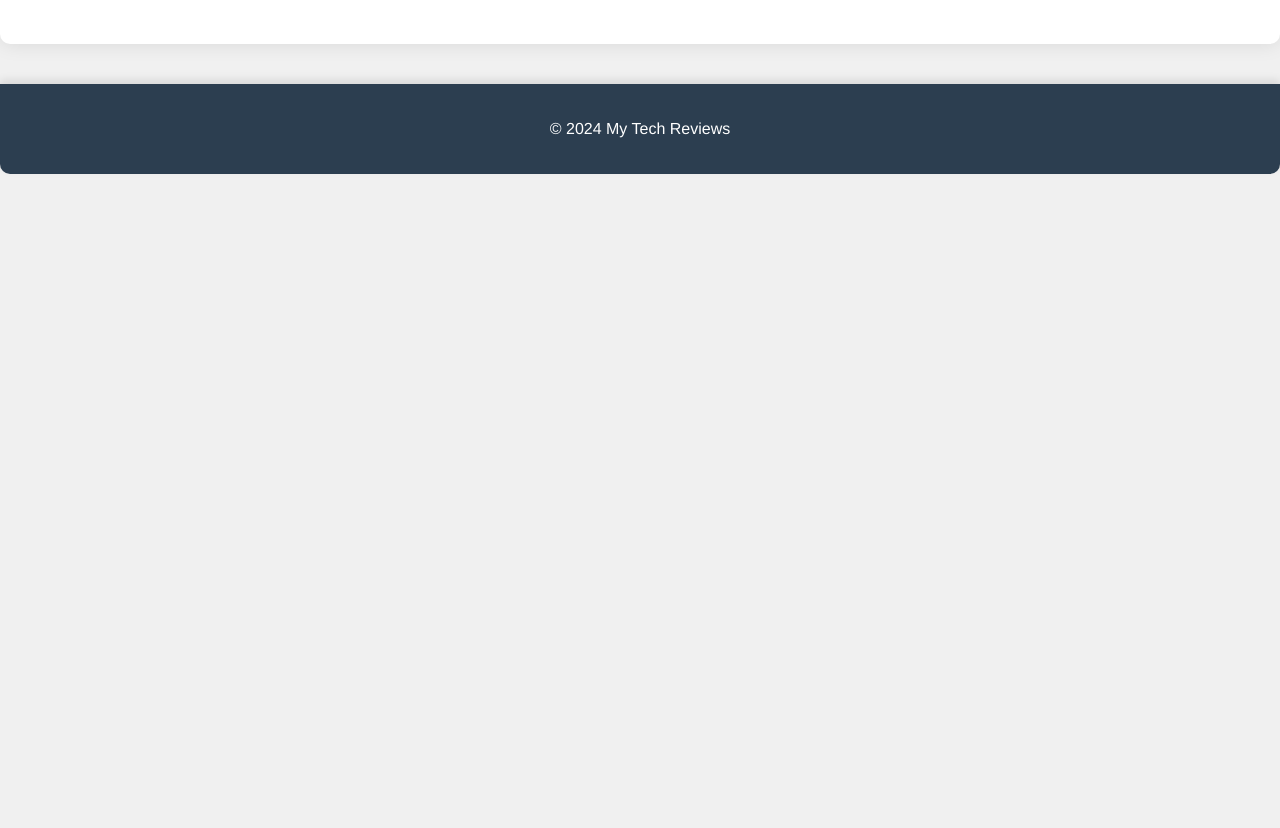
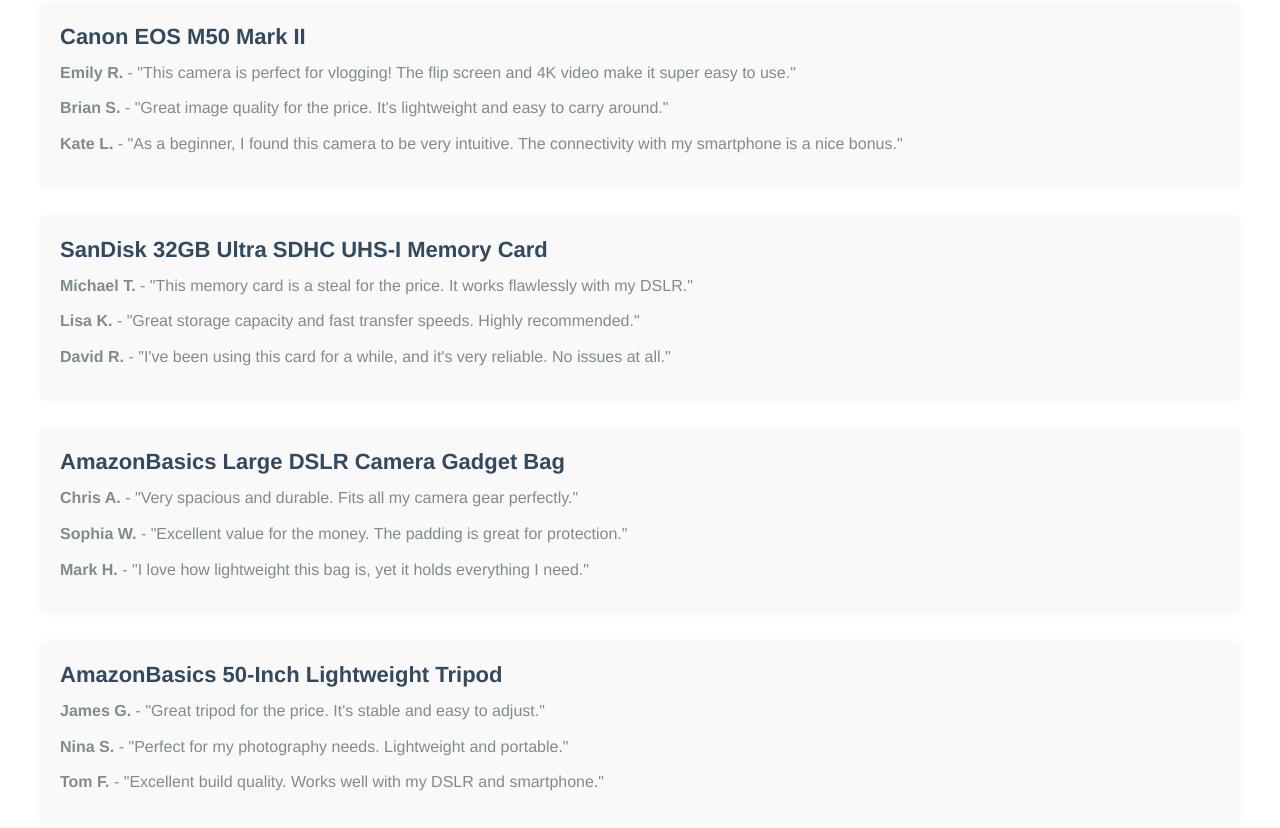
Before and after one commit to toospoopy/toospoopy.github.io, a plain HTML site: page reviews.html in a window 1280 px wide. Shown: the part 497-1325 px from the top of the page. Before the commit the page ends 800 px from the top, so only its background shows below. Drawn offline with Linux system fonts and the light colour scheme.

Commit message:
added reviews

```diff
--- a/reviews.html
+++ b/reviews.html
@@ -90,13 +90,47 @@
     </nav>
     <div class="container">
         <h2>Customer Reviews</h2>
+
+        <!-- Canon EOS R10 Reviews -->
         <div class="reviews">
             <h4>Canon EOS R10</h4>
             <p><strong>John D.</strong> - "Fantastic camera for the price! The image quality is excellent, and it's perfect for both photography and videography."</p>
             <p><strong>Sarah P.</strong> - "I love the compact design and the fact that it shoots in 4K. It's very user-friendly, even for beginners."</p>
             <p><strong>Alex M.</strong> - "Great camera for content creators! The autofocus is spot-on, and the video quality is superb."</p>
         </div>
-        <!-- Add more reviews here as needed -->
+
+        <!-- Canon EOS M50 Mark II Reviews -->
+        <div class="reviews">
+            <h4>Canon EOS M50 Mark II</h4>
+            <p><strong>Emily R.</strong> - "This camera is perfect for vlogging! The flip screen and 4K video make it super easy to use."</p>
+            <p><strong>Brian S.</strong> - "Great image quality for the price. It's lightweight and easy to carry around."</p>
+            <p><strong>Kate L.</strong> - "As a beginner, I found this camera to be very intuitive. The connectivity with my smartphone is a nice bonus."</p>
+        </div>
+
+        <!-- SanDisk 32GB Ultra SDHC UHS-I Memory Card Reviews -->
+        <div class="reviews">
+            <h4>SanDisk 32GB Ultra SDHC UHS-I Memory Card</h4>
+            <p><strong>Michael T.</strong> - "This memory card is a steal for the price. It works flawlessly with my DSLR."</p>
+            <p><strong>Lisa K.</strong> - "Great storage capacity and fast transfer speeds. Highly recommended."</p>
+            <p><strong>David R.</strong> - "I've been using this card for a while, and it's very reliable. No issues at all."</p>
+        </div>
+
+        <!-- AmazonBasics Large DSLR Camera Gadget Bag Reviews -->
+        <div class="reviews">
+            <h4>AmazonBasics Large DSLR Camera Gadget Bag</h4>
+            <p><strong>Chris A.</strong> - "Very spacious and durable. Fits all my camera gear perfectly."</p>
+            <p><strong>Sophia W.</strong> - "Excellent value for the money. The padding is great for protection."</p>
+            <p><strong>Mark H.</strong> - "I love how lightweight this bag is, yet it holds everything I need."</p>
+        </div>
+
+        <!-- AmazonBasics 50-Inch Lightweight Tripod Reviews -->
+        <div class="reviews">
+            <h4>AmazonBasics 50-Inch Lightweight Tripod</h4>
+            <p><strong>James G.</strong> - "Great tripod for the price. It's stable and easy to adjust."</p>
+            <p><strong>Nina S.</strong> - "Perfect for my photography needs. Lightweight and portable."</p>
+            <p><strong>Tom F.</strong> - "Excellent build quality. Works well with my DSLR and smartphone."</p>
+        </div>
+
     </div>
     <footer>
         <p>&copy; 2024 My Tech Reviews</p>
```
